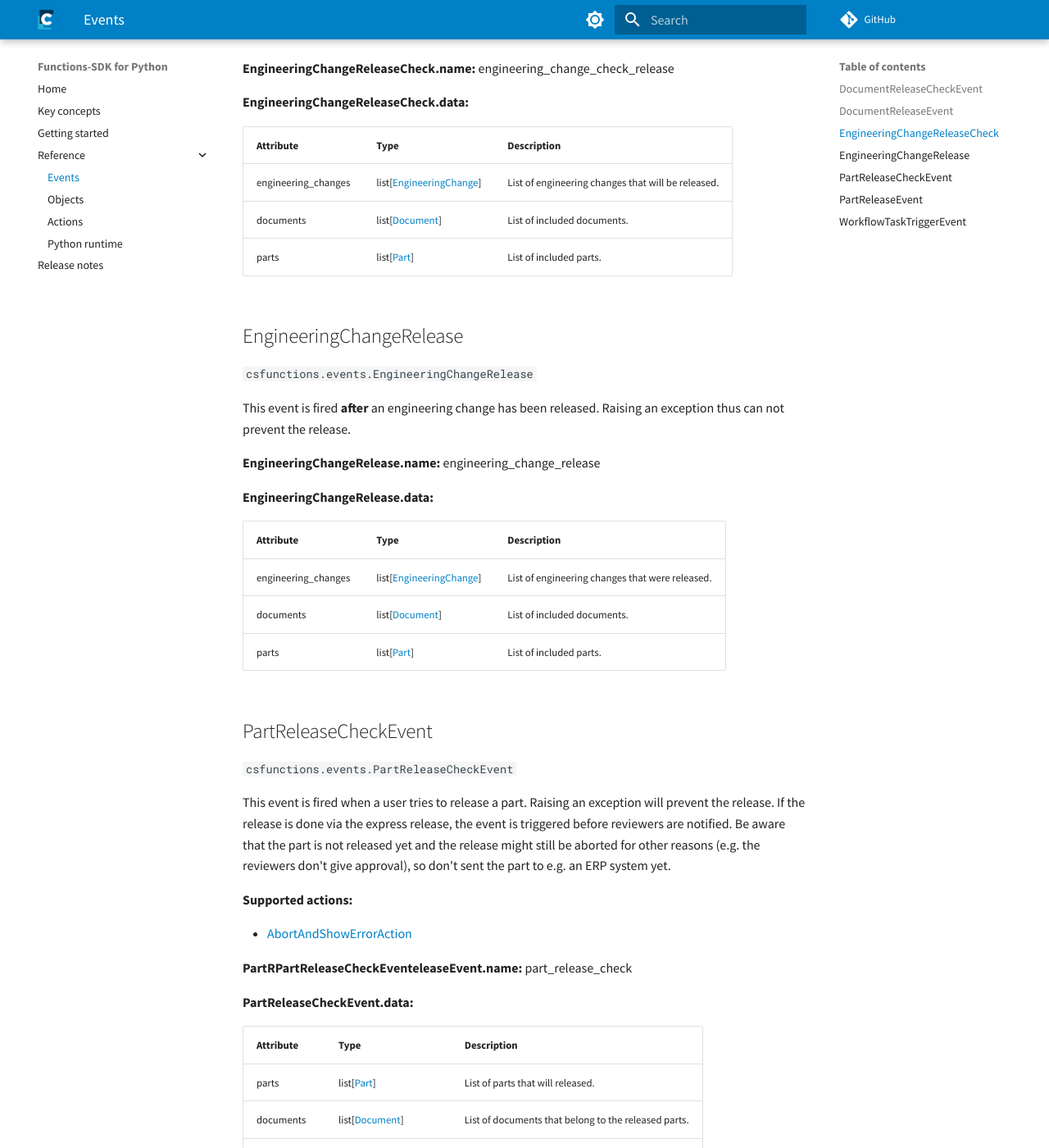
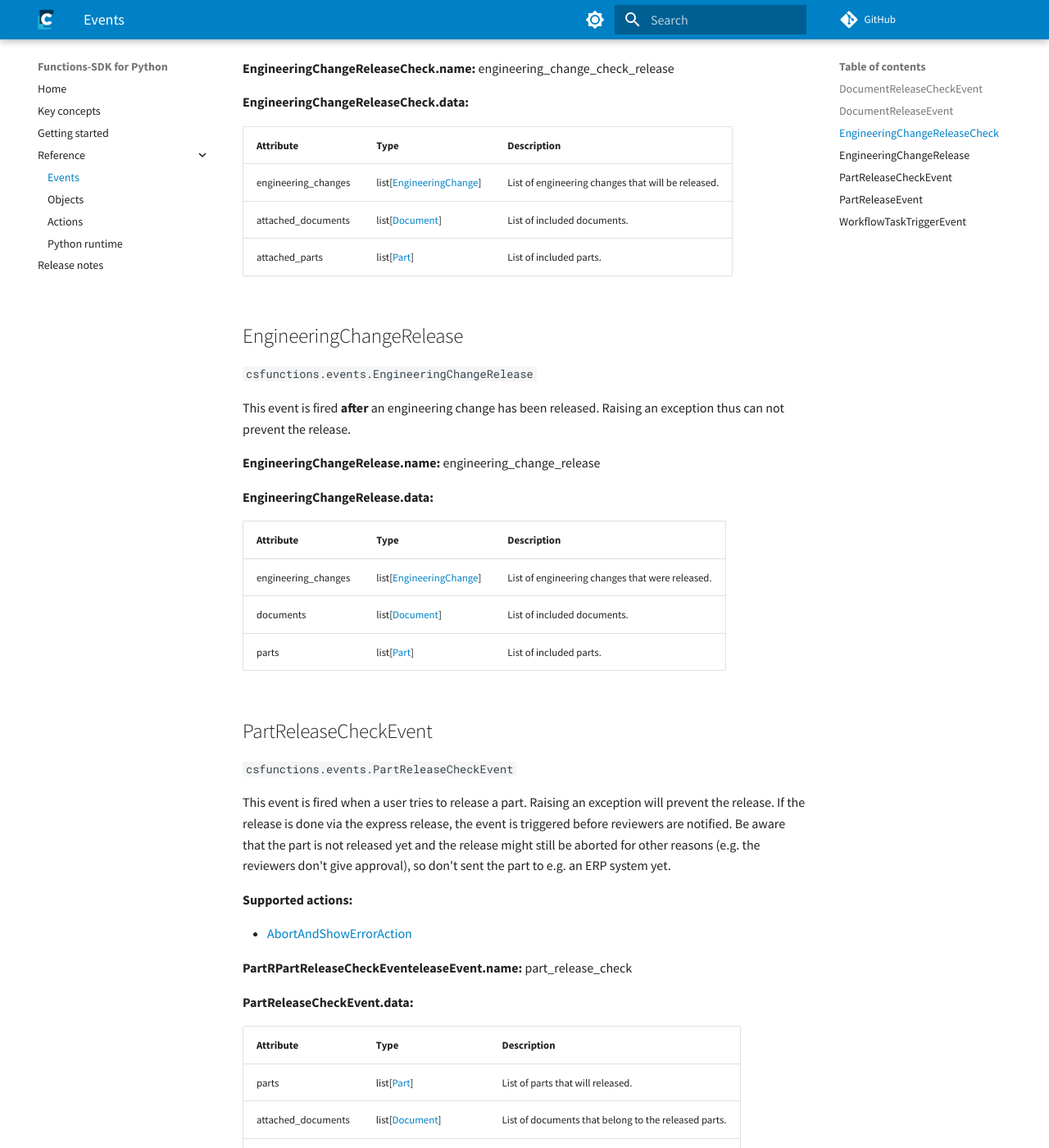
Before and after one commit to cslab/functions-sdk-python, an MkDocs documentation site: the page built from docs/reference/events.md, in a window 1280 px wide and 1400 px high, scrolled down 1987 px. Shown: the whole window at 82% size. Built offline with MkDocs 1.6.1 and Material for MkDocs 9.7.7, drawn with Linux system fonts in a browser that asks for light colours; comment, search, counter and statistics services are not loaded.

Commit message:
adjust documentation to include the attached_<object> fields

```diff
--- a/docs/reference/events.md
+++ b/docs/reference/events.md
@@ -17,7 +17,7 @@ Be aware that the document is not released yet and the release might still be ab
 |Attribute|Type|Description|
 |-|-|-|
 |documents| list[[Document](objects.md#document)]|List of documents that will be released.|
-|parts| list[[Part](objects.md#part)]|List of parts that belong to the documents.|
+|attached_parts| list[[Part](objects.md#part)]|List of parts that belong to the documents.|
 |dialog_data|DocumentReleaseDialogData|Contents of the dialog.|
 
 **DocumentReleaseCheckDialogData:**
@@ -67,8 +67,8 @@ Be aware that the engineering change is not released yet and the release might s
 |Attribute|Type|Description|
 |-|-|-|
 |engineering_changes| list[[EngineeringChange](objects.md#engineeringchange)]|List of engineering changes that will be released.|
-|documents| list[[Document](objects.md#document)]|List of included documents.|
-|parts| list[[Part](objects.md#part)]|List of included parts.|
+|attached_documents| list[[Document](objects.md#document)]|List of included documents.|
+|attached_parts| list[[Part](objects.md#part)]|List of included parts.|
 
 
 ## EngineeringChangeRelease
@@ -104,7 +104,7 @@ Be aware that the part is not released yet and the release might still be aborte
 |Attribute|Type|Description|
 |-|-|-|
 |parts| list[[Part](objects.md#part)]|List of parts that will released.|
-|documents| list[[Document](objects.md#document)]|List of documents that belong to the released parts.|
+|attached_documents| list[[Document](objects.md#document)]|List of documents that belong to the released parts.|
 |dialog_data|PartReleaseDialogData|Contents of the dialog.|
 
 **PartReleaseCheckDialogData:**
```
